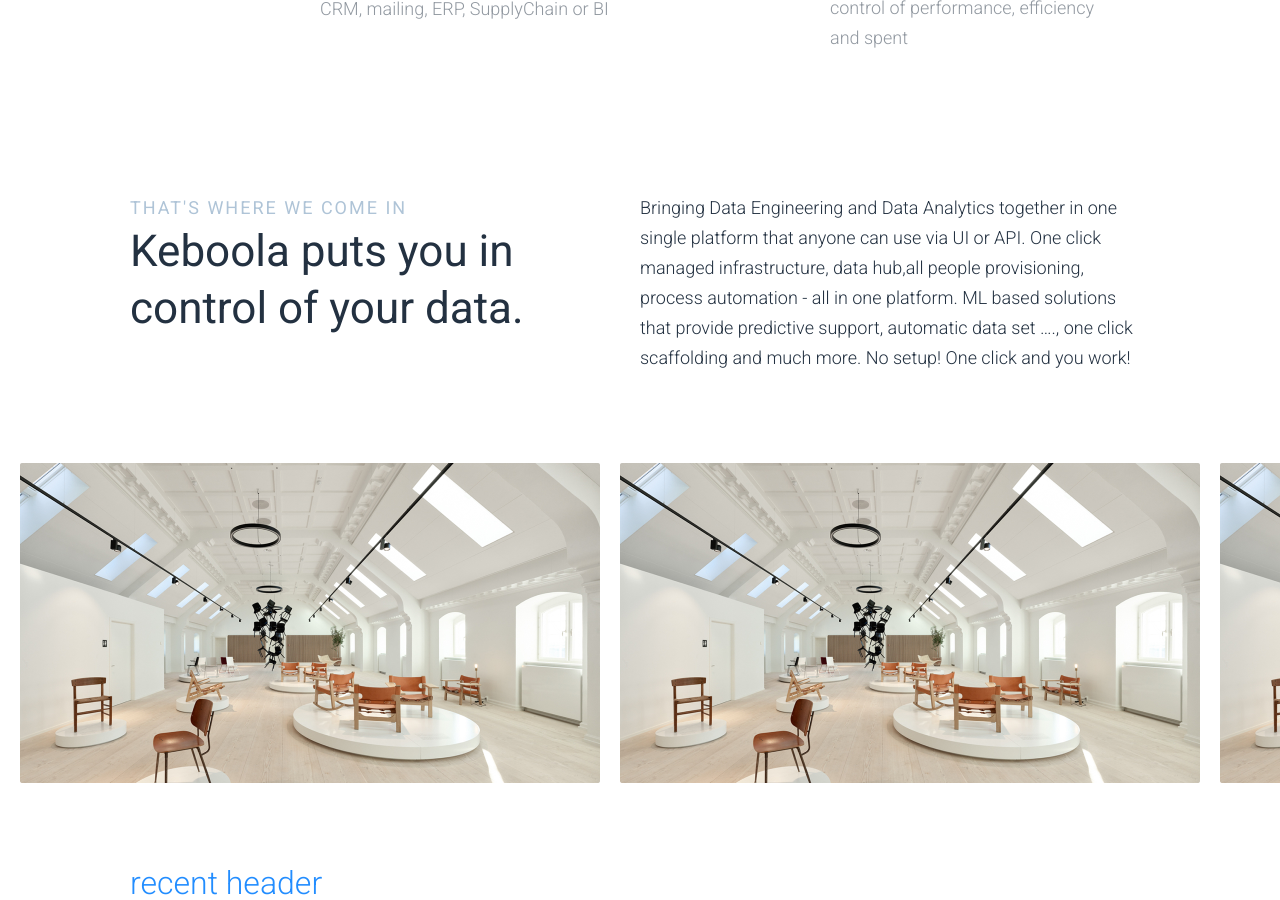
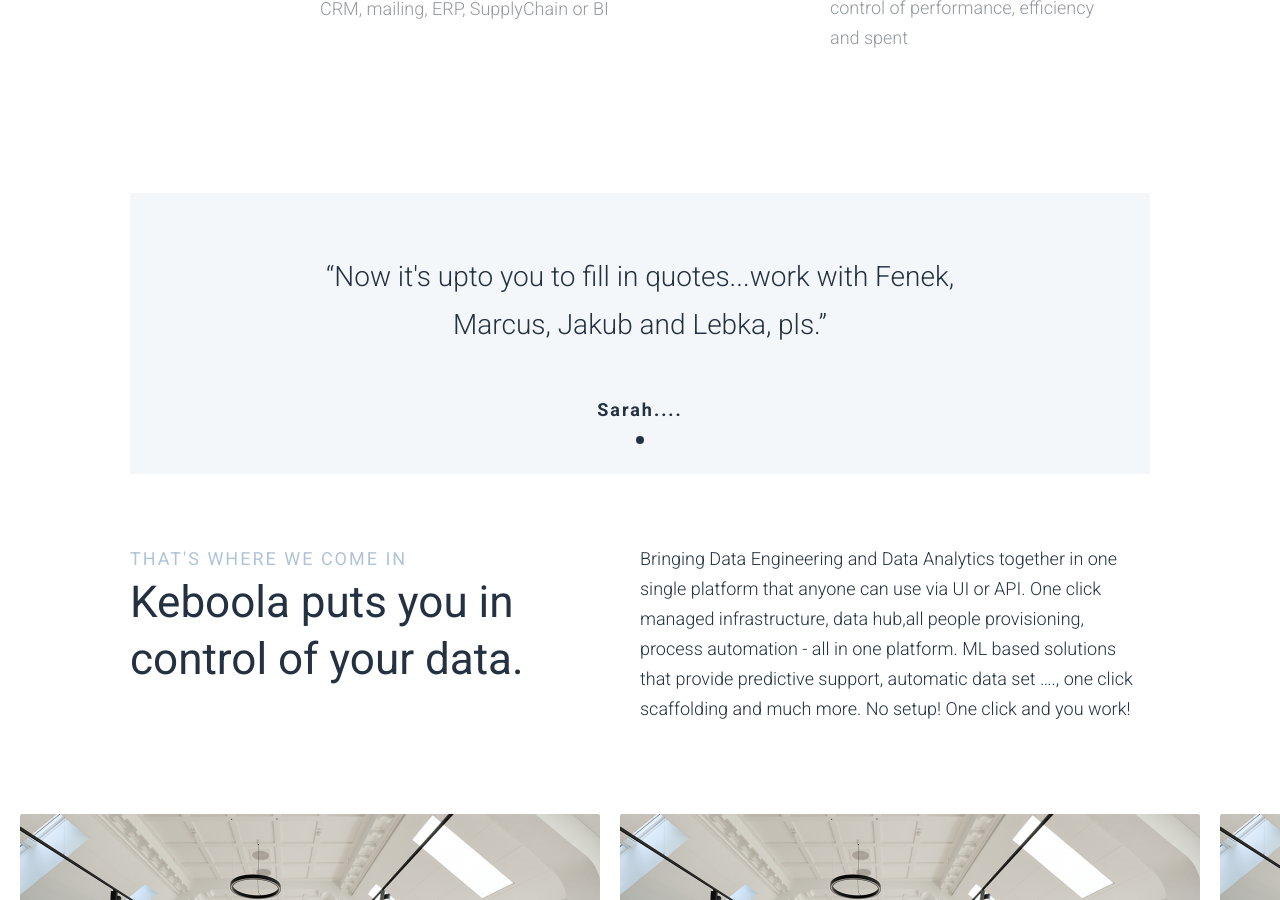
Before and after one commit to keboola/website, a Jekyll site: the page built from _product/index.md, in a window 1280 px wide and 900 px high, scrolled down 2482 px. Built offline with Jekyll 4.4.1, drawn with Linux system fonts in a browser that asks for light colours; nearby versions of some CDN libraries.

Commit message:
Update from Forestry.io - Updated index.md

```diff
--- a/_product/index.md
+++ b/_product/index.md
@@ -62,6 +62,12 @@
       You use only parts that suits you
       You can turn on/off services and modules with a single click
       Total control of performance, efficiency and spent
+- template: review
+  block: review
+  list:
+  - name: Sarah....
+    desc: Now it's upto you to fill in quotes...work with Fenek, Marcus, Jakub and
+      Lebka, pls.
 - template: article-with-perex
   block: article-with-perex
   subheadline: THAT'S WHERE WE COME IN
```
